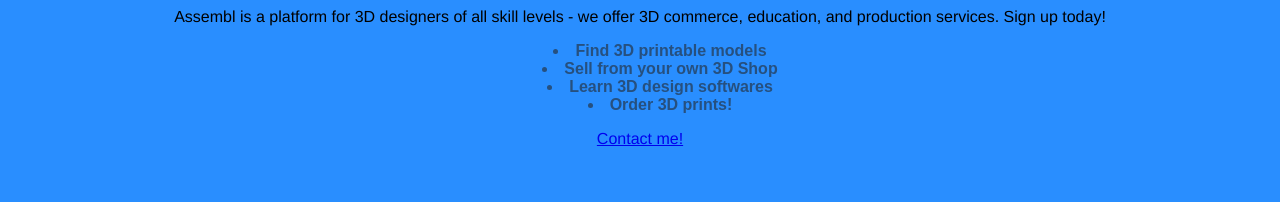
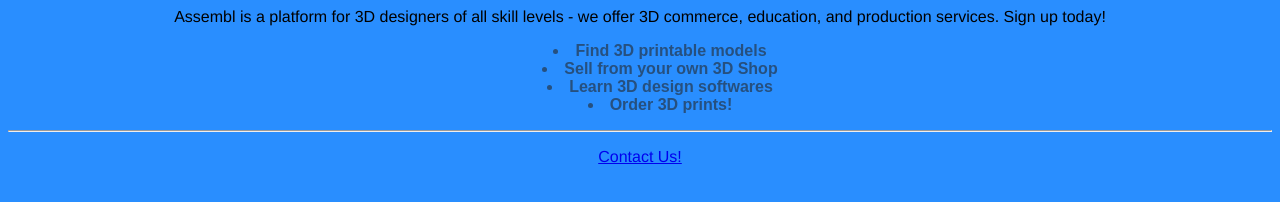
Before and after one commit to TCousins/TCousins.github.io, a plain HTML site: page unit_3/index.html in a window 1280 px wide. Shown: the part 246-448 px from the top of the page. Drawn offline with Linux system fonts and the light colour scheme.

Commit message:
Contact Us

```diff
--- a/unit_3/index.html
+++ b/unit_3/index.html
@@ -18,8 +18,9 @@
 		<li>Learn 3D design softwares</li>
 		<li>Order 3D prints!</li>
 	</ul>
+	<hr>
 	<p>
-		<a href="mailto: tate@assembl.xyz&subject=GA_Hello">Contact me!
+		<a href="mailto: tate@assembl.xyz&subject=GA_Hello">Contact Us!
 		</a>
 	</p>
 </body>
```
